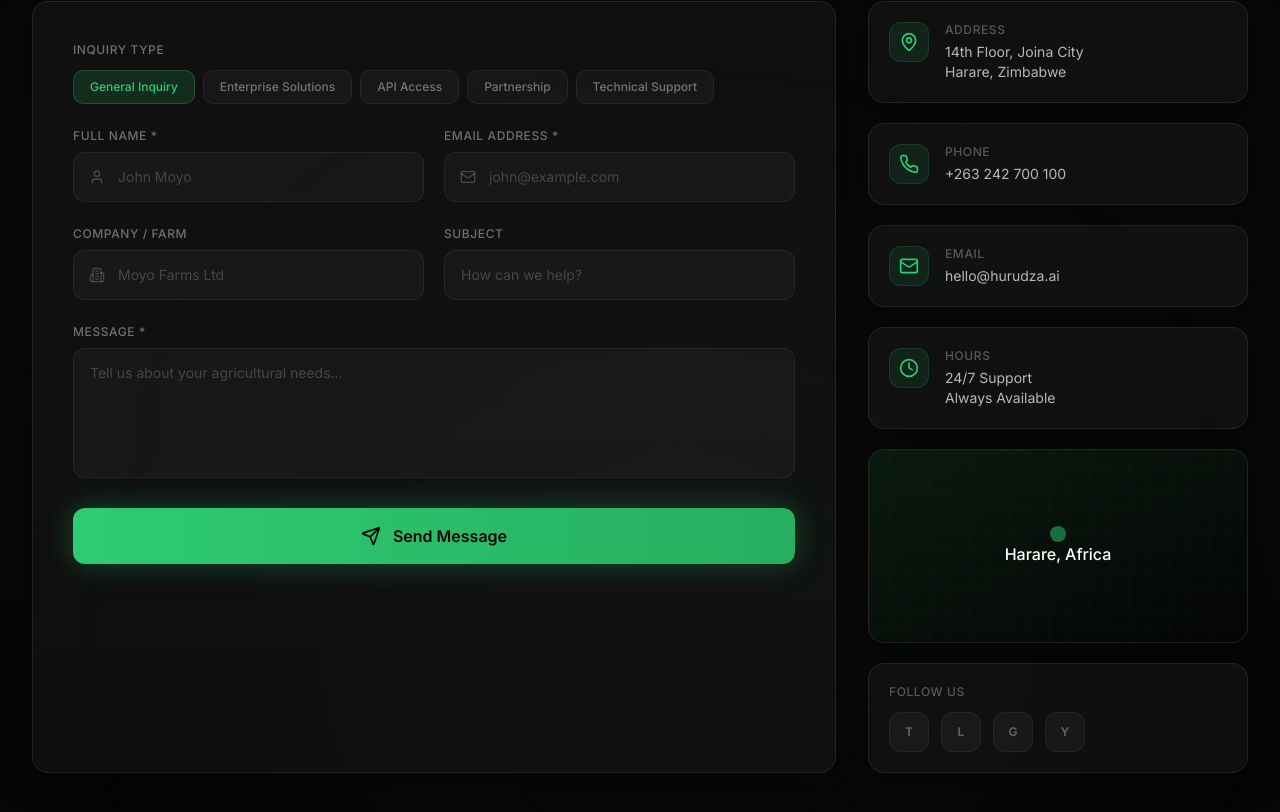
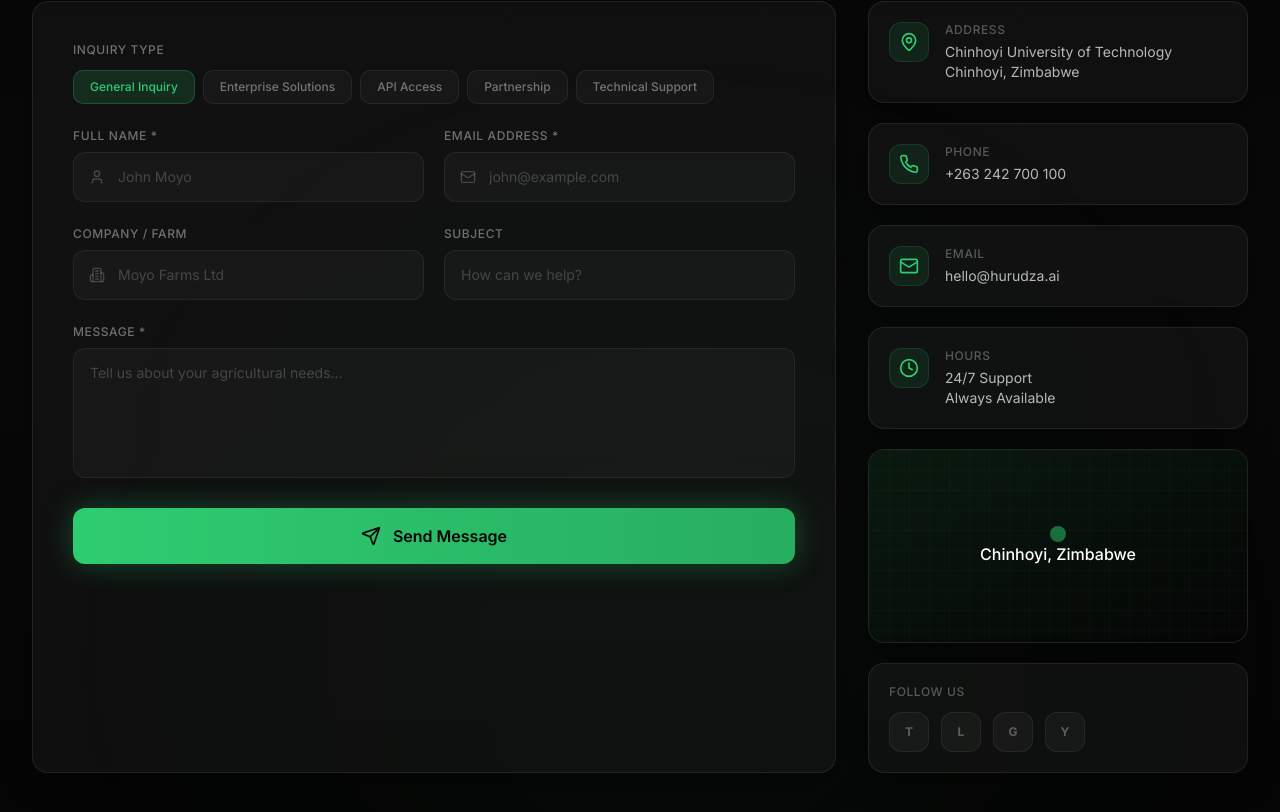
Before and after one commit to ThulaniTheProgrammer/Hurudzaii, a React (Vite) app: page / in a window 1280 px wide. Shown: the part 7349-8161 px from the top of the page. Built offline with nearby package versions, Linux system fonts and the light colour scheme.

Commit message:
docs: update company address to Chinhoyi University of Technology

```diff
--- a/package.json
+++ b/package.json
@@ -11,6 +11,7 @@
     "preview": "vite preview"
   },
   "dependencies": {
+    "@emailjs/browser": "^4.4.1",
     "@hookform/resolvers": "^3.9.0",
     "@radix-ui/react-accordion": "^1.2.0",
     "@radix-ui/react-alert-dialog": "^1.1.1",
--- a/src/components/agritech/ContactForm.tsx
+++ b/src/components/agritech/ContactForm.tsx
@@ -72,7 +72,7 @@ const ContactForm: React.FC = () => {
   };
 
   const contactInfo = [
-    { icon: MapPin, label: 'Address', value: '14th Floor, Joina City\nHarare, Zimbabwe' },
+    { icon: MapPin, label: 'Address', value: 'Chinhoyi University of Technology\nChinhoyi, Zimbabwe' },
     { icon: Phone, label: 'Phone', value: '+263 242 700 100' },
     { icon: Mail, label: 'Email', value: 'hello@hurudza.ai' },
     { icon: Clock, label: 'Hours', value: '24/7 Support\nAlways Available' },
@@ -294,7 +294,7 @@ const ContactForm: React.FC = () => {
                       <div className="w-4 h-4 rounded-full bg-[#2ECC71] mx-auto animate-pulse" />
                       <div className="w-12 h-12 rounded-full border-2 border-[#2ECC71]/30 absolute top-1/2 left-1/2 -translate-x-1/2 -translate-y-1/2 animate-ping opacity-30" />
                     </div>
-                    <div className="font-medium text-white">Harare, Africa</div>
+                    <div className="font-medium text-white">Chinhoyi, Zimbabwe</div>
                   </div>
                 </div>
               </div>
```
Also changed, not shown: 1 other file (tests, documents, lock files or other folders).
